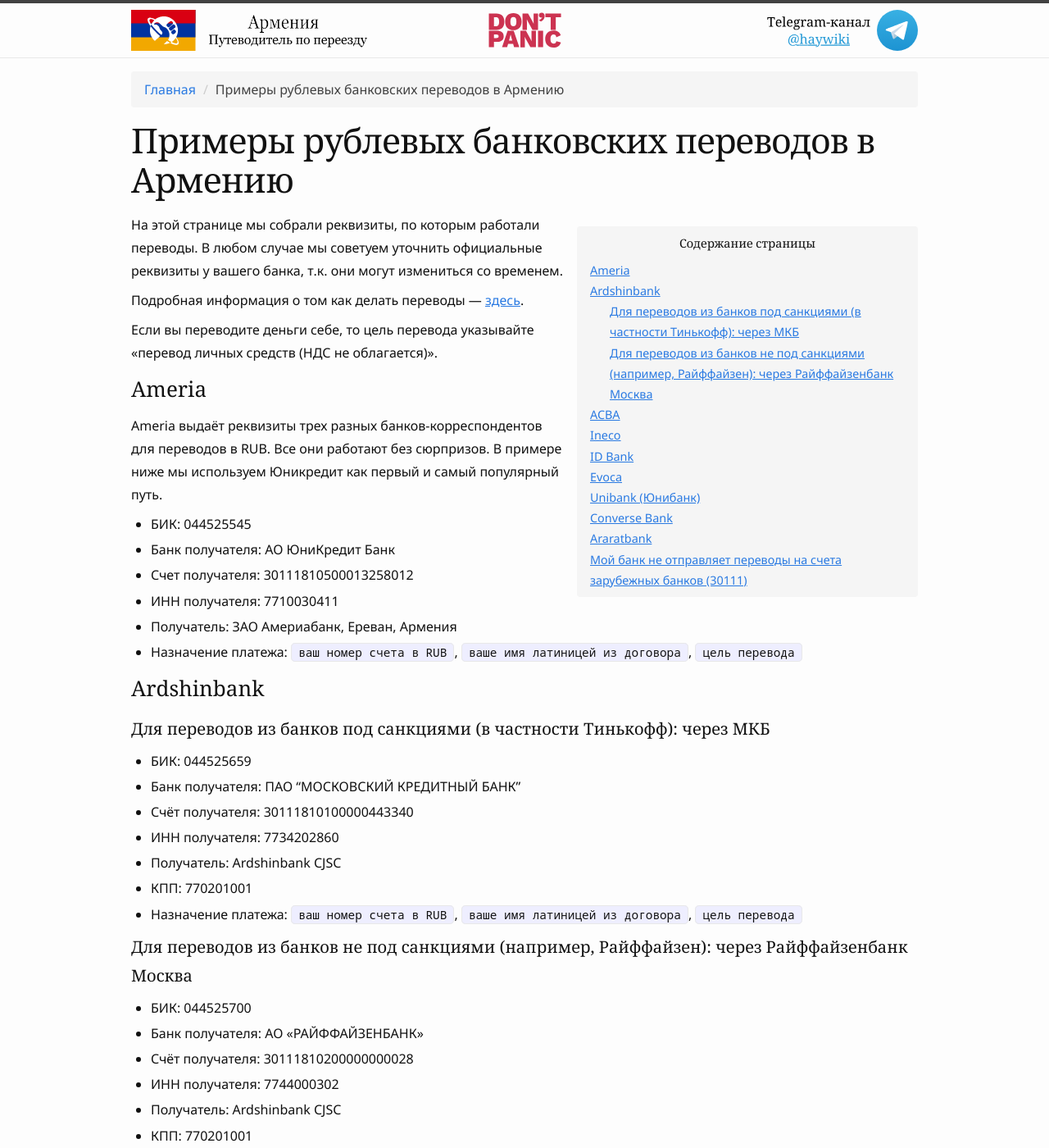
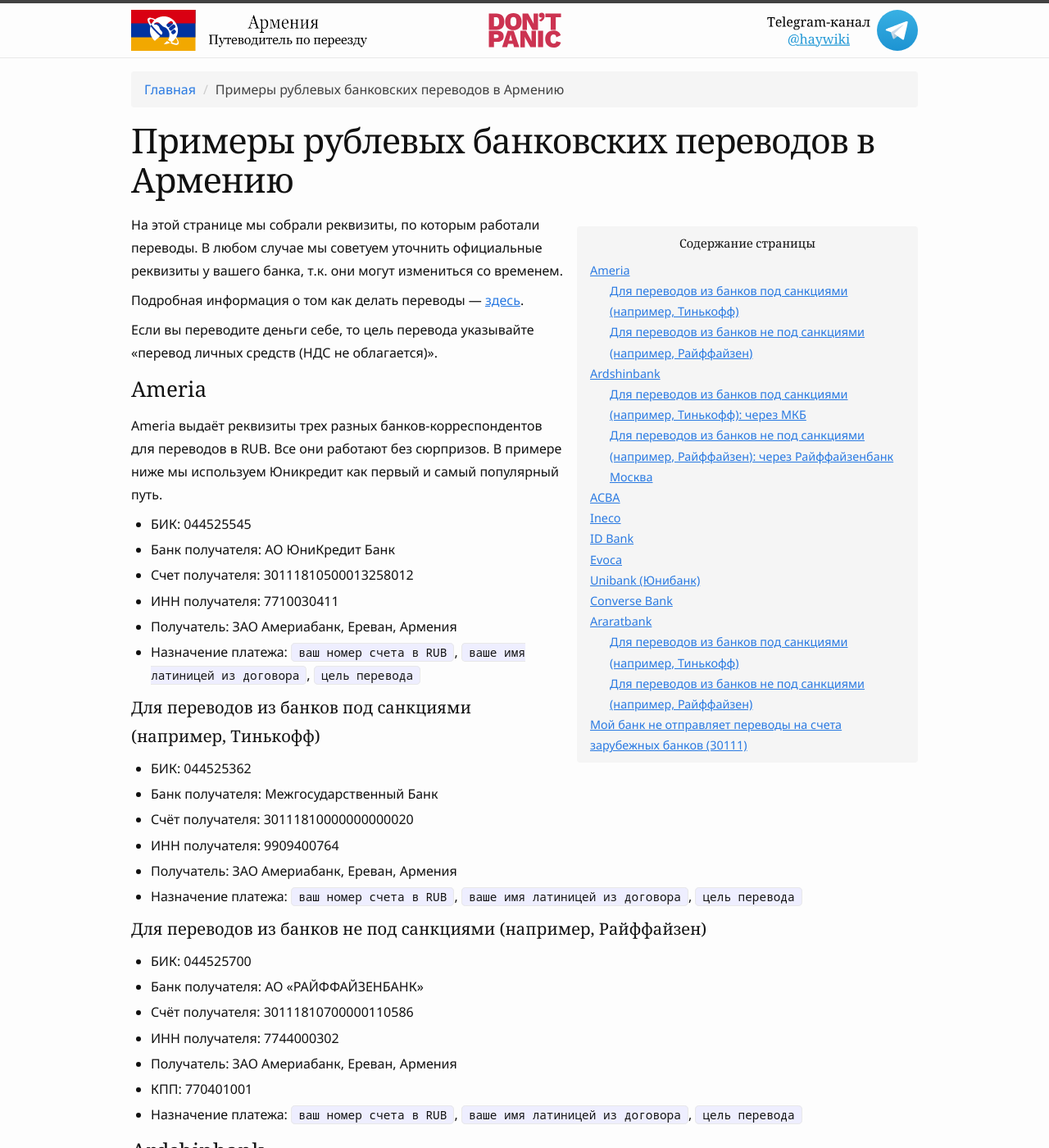
Before and after one commit to haywiki/haywiki.github.io, a Jekyll site: the page built from money/bank-examples.md, in a window 1280 px wide and 1400 px high. Shown: the whole window at 82% size. Built offline with Jekyll 4.4.1, drawn with Linux system fonts in a browser that asks for light colours; nearby versions of some CDN libraries; a script that is not in the unit is left out; some of the changed text lies outside the part shown.

Commit message:
обновлены реквизиты для рублевых переводов, доработана статья о доверенностях для рф

```diff
--- a/money/bank-examples.md
+++ b/money/bank-examples.md
@@ -22,9 +22,28 @@
 - Получатель: ЗАО Америабанк, Ереван, Армения
 - Назначение платежа: `ваш номер счета в RUB`, `ваше имя латиницей из договора`, `цель перевода`
 
+#### Для переводов из банков под санкциями (например, Тинькофф)
+
+- БИК: 044525362
+- Банк получателя: Межгосударственный Банк
+- Счёт получателя: 30111810000000000020
+- ИНН получателя: 9909400764
+- Получатель: ЗАО Америабанк, Ереван, Армения
+- Назначение платежа: `ваш номер счета в RUB`, `ваше имя латиницей из договора`, `цель перевода`
+
+#### Для переводов из банков не под санкциями (например, Райффайзен)
+
+- БИК: 044525700
+- Банк получателя: АО «РАЙФФАЙЗЕНБАНК»
+- Счёт получателя: 30111810700000110586
+- ИНН получателя: 7744000302
+- Получатель: ЗАО Америабанк, Ереван, Армения
+- КПП: 770401001
+- Назначение платежа: `ваш номер счета в RUB`, `ваше имя латиницей из договора`, `цель перевода`
+
 ### Ardshinbank
 
-#### Для переводов из банков под санкциями (в частности Тинькофф): через МКБ
+#### Для переводов из банков под санкциями (например, Тинькофф): через МКБ
 
 - БИК: 044525659
 - Банк получателя: ПАО "МОСКОВСКИЙ КРЕДИТНЫЙ БАНК"
@@ -124,14 +141,15 @@
 - ИНН получателя: 7734202860
 - Назначение платежа: Счет `ваш номер счета в RUB`, Получатель `ваше имя латиницей из договора`, `цель перевода`
 
-- БИК: 044525974
-- Банк получателя: АО Тинькофф Банк
-- Получатель: ОАО ЮНИБАНК
-- Счет получателя: 30111810900000000040
-- ИНН получателя: 7734202860
+### Converse Bank
+
+- БИК: 049205805
+- Банк получателя: ПАО АК БАРС Банк
+- Получатель: ЗАО «Конверс Банк»
+- Счет получателя: 30111810100020010057
+- ИНН получателя: 1653001805
+- КПП: 770201001
 - Назначение платежа: Счет `ваш номер счета в RUB`, Получатель `ваше имя латиницей из договора`, `цель перевода`
-
-### Converse Bank
 
 - БИК: 044525700
 - Банк получателя: АО «РАЙФФАЙЗЕНБАНК»
@@ -141,19 +159,27 @@
 - КПП: 770201001
 - Назначение платежа: Счет `ваш номер счета в RUB`, Получатель `ваше имя латиницей из договора`, `цель перевода`
 
-[Источник](https://www.conversebank.am/u_files/file/Documents%202018/RUB%202018.pdf)
-
 ### Araratbank
 
-⚠️ Сотрудники банка не дают никаких официальных реквизитов, используемые были найдены и проверены на практике сообществом
+#### Для переводов из банков под санкциями (например, Тинькофф)
 
-- БИК: 044525176
-- Банк получателя: ПАО АКБ Металлинвестбанк
-- Получатель: ОАО АраратБанк, Армения
-- Счет получателя: 30111810400000000469
-- ИНН получателя: 7709138570
-- КПП: 770601001
-- Назначение платежа: Счет `ваш номер счета в RUB`, Получатель `ваше имя латиницей из договора`, `цель перевода`
+- БИК: 044525666
+- Банк получателя: ПАО РосДорБанк
+- Счёт получателя: 30111810300000000002
+- ИНН получателя: 7718011918
+- Получатель: ОАО Араратбанк, Армения
+- КПП: 772501001
+- Назначение платежа: `ваш номер счета в RUB`, `ваше имя латиницей из договора`, `цель перевода`
+
+#### Для переводов из банков не под санкциями (например, Райффайзен)
+
+- БИК: 049205805
+- Банк получателя: ПАО АК БАРС Банк
+- Счёт получателя: 30111810600020019817
+- ИНН получателя: 1653001805
+- Получатель: ОАО Араратбанк, Армения
+- КПП: 165601001
+- Назначение платежа: `ваш номер счета в RUB`, `ваше имя латиницей из договора`, `цель перевода`
 
 ## Нюансы с банками отправителями
 
```
Also changed, not shown: other parts of money/bank-examples.md (+6 -8 lines), banks/examples-swift.md (+1 -1 lines), russia/power-of-attorney.md (+29 -10 lines), 2 other files.
